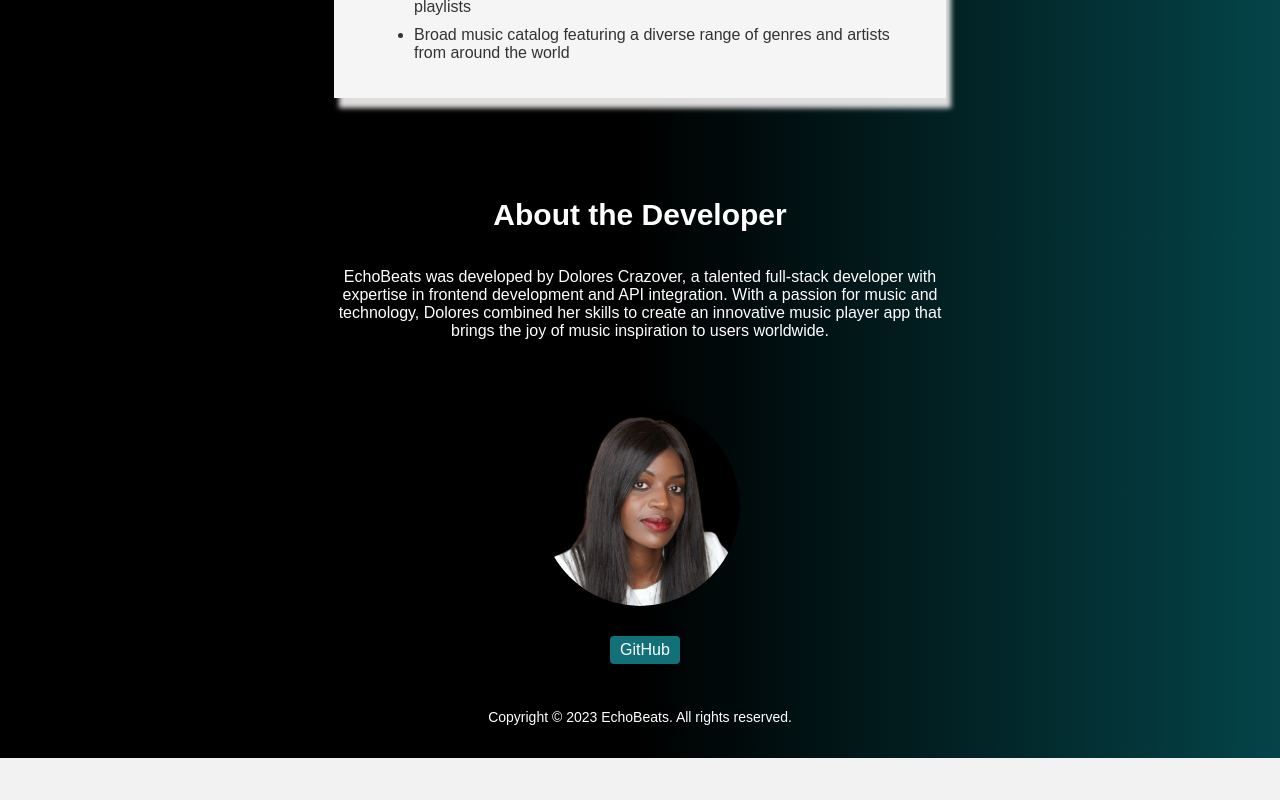
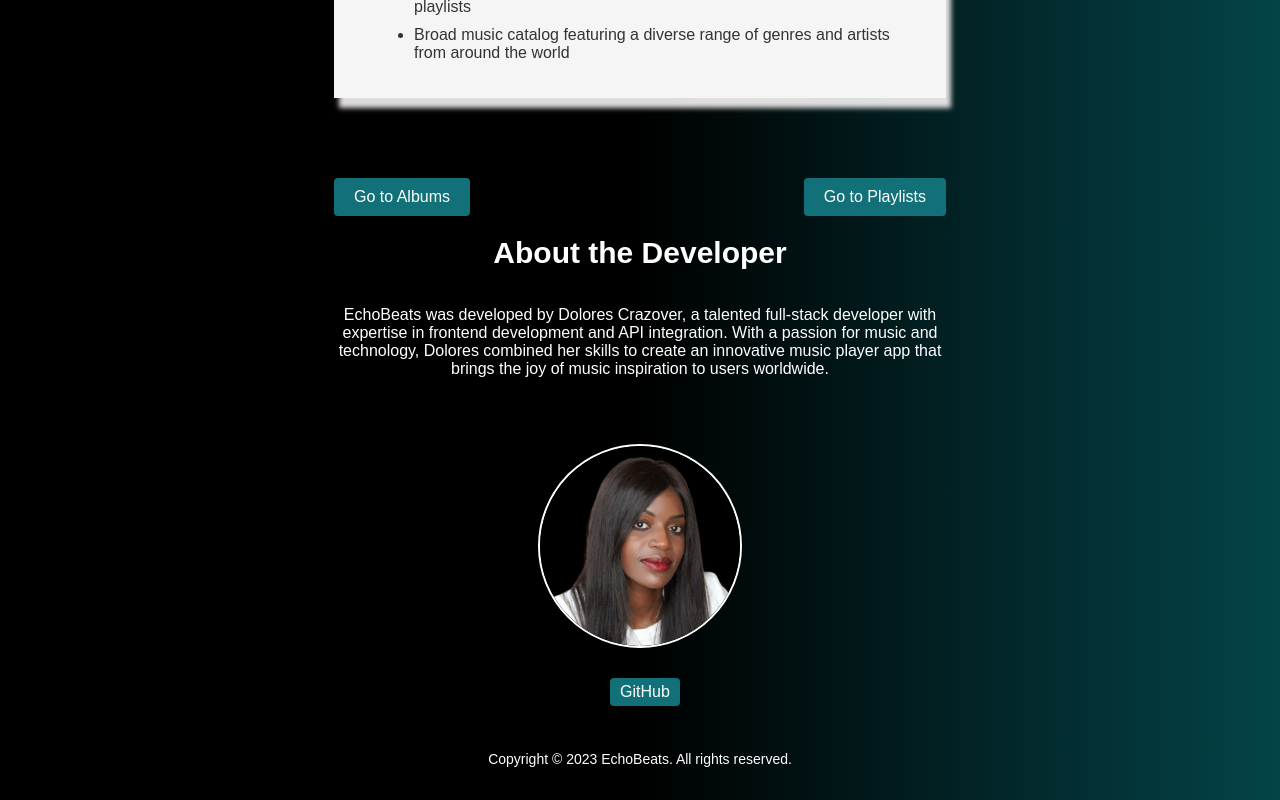
Before and after one commit to DoloresCode/EchoBeats, a React (Create React App) app: page /about in a window 1280 px wide. Shown: the part 779-1579 px from the top of the page. Before the commit the page ends 1537 px from the top, so only its background shows below. Built offline with nearby package versions, Linux system fonts and the light colour scheme; no server answers.

Commit message:
added more albums and playlists limit of 50

```diff
--- a/src/index.css
+++ b/src/index.css
@@ -291,6 +291,7 @@
   width: 200px;
   height: 200px;
   border-radius: 50%;
+  border: 2px solid white;
 }
 
 .github-btn {
@@ -332,6 +333,26 @@
   color: #333;
   margin-bottom: 5rem;
 }
+
+.advantagesmusic-buttons-container {
+  display: flex;
+  justify-content: space-between;
+  margin-top: 20px;
+}
+
+.advantage-button {
+  padding: 10px 20px;
+  background-color: #127178;
+  color: #ffffff;
+  text-decoration: none;
+  border-radius: 4px;
+}
+
+.advantage-button:hover {
+  background-color: #0d5260;
+}
+
+
 .about-developer-container {
   display: flex;
   flex-direction: column;
--- a/src/pages/About.js
+++ b/src/pages/About.js
@@ -1,4 +1,5 @@
 import imageAbout from "../Pictures/Dolores_Crazover_picture.png"
+import { Link } from "react-router-dom";
 
 function About() {
   return (
@@ -28,6 +29,10 @@
         </li>
       </ul>
       </div>
+      <div className="advantagesmusic-buttons-container">
+          <Link to="/albums" className="advantage-button">Go to Albums</Link>
+          <Link to="/playlists" className="advantage-button">Go to Playlists</Link>
+        </div>
       </div>
       <div className="about-developer-container">
         <h3>About the Developer</h3>
--- a/src/pages/MusicApp/components-music/Albums.js
+++ b/src/pages/MusicApp/components-music/Albums.js
@@ -2,9 +2,10 @@
 import axios from "axios"
 import "../MusicApp.css"
 
+
 // Constants for API endpoints and Spotify authorization - Help get API Key
 // https://developer.spotify.com/documentation/web-api/reference/get-users-saved-albums
-const ALBUMS_ENDP = "https://api.spotify.com/v1/me/albums"
+const ALBUMS_ENDP = "https://api.spotify.com/v1/me/albums?limit=50"
 const CLIENT_ID = process.env.REACT_APP_CLIENT_ID
 const SPOTIFY_AUTHORIZE_ENDPOINT = "https://accounts.spotify.com/authorize"
 const REDIRECT_URL_AFTER_LOGIN = "http://localhost:3000/albums"
--- a/src/pages/MusicApp/components-music/Playlists.js
+++ b/src/pages/MusicApp/components-music/Playlists.js
@@ -3,7 +3,7 @@
 import "../MusicApp.css"
 
 // Constants for API endpoints and Spotify authorization
-const PLAYLISTS_ENDP = "https://api.spotify.com/v1/me/playlists"
+const PLAYLISTS_ENDP = "https://api.spotify.com/v1/me/playlists?limit=50"
 const CLIENT_ID = process.env.REACT_APP_CLIENT_ID
 const SPOTIFY_AUTHORIZE_ENDPOINT = "https://accounts.spotify.com/authorize"
 const REDIRECT_URL_AFTER_LOGIN = "http://localhost:3000/playlists"
```
Also changed, not shown: src/Pictures/albumpage_picture.png (added).
